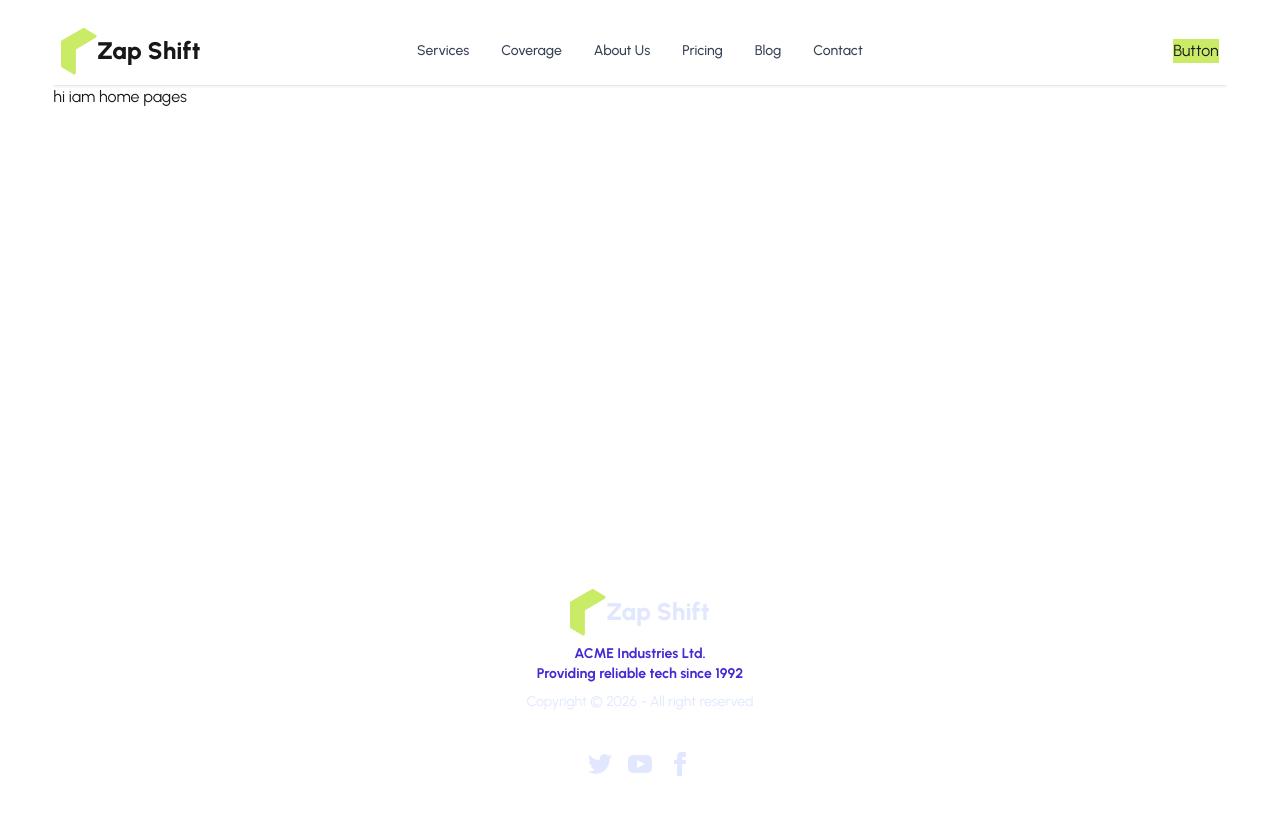
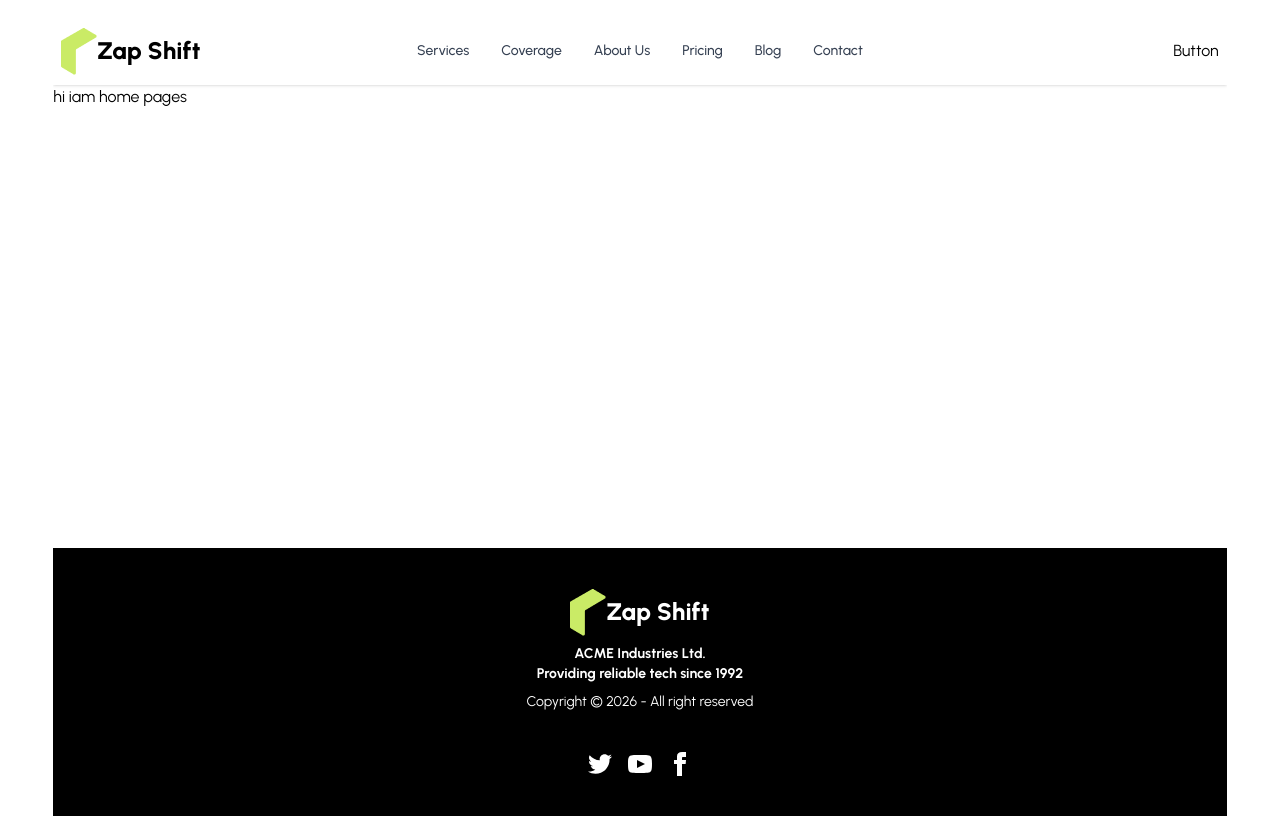
Before and after one commit to asik247/zap-shift-client-site, a React (Vite) app: page / in a window 1280 px wide. Built offline with nearby package versions, Linux system fonts and the light colour scheme.

Commit message:
theme customise erro

```diff
--- a/src/Components/Nav&Footer/Footer.jsx
+++ b/src/Components/Nav&Footer/Footer.jsx
@@ -3,11 +3,11 @@ import Logo from '../../Shared/Logo';
 
 const Footer = () => {
     return (
-        <footer className="footer  footer-horizontal footer-center text-primary-content p-10">
+        <footer className="footer bg-black text-white footer-horizontal footer-center  p-10">
             <aside>
                 {/* <img src={} alt="" /> */}
                 <Logo></Logo>
-                <p className="font-bold text-primary">
+                <p className="font-bold ">
                     ACME Industries Ltd.
                     <br />
                     Providing reliable tech since 1992
--- a/src/Pages/Services/Services.jsx
+++ b/src/Pages/Services/Services.jsx
@@ -2,8 +2,9 @@ import React from 'react';
 
 const Services = () => {
     return (
-        <div>
+        <div className='  '>
             <p>Services here</p>
+
         </div>
     );
 };
--- a/src/index.css
+++ b/src/index.css
@@ -1,18 +1,22 @@
 @import url('https://fonts.googleapis.com/css2?family=Urbanist:ital,wght@0,100..900;1,100..900&display=swap');
 @import "tailwindcss";
+
 @plugin "daisyui" {
-    themes: light --default;
+    themes: mytheme --default;
 }
-
+/* @plugin "daisyui/theme" {
+    name: "mytheme";
+    --color-primary: #caeb66;
+    --color-base-100: #03373d;
+    --color-base-content: #e0f2b0;
+} */
 body {
     font-family: "Urbanist", sans-serif;
     font-optical-sizing: auto;
 }
-@plugin "daisyui/theme" {
-  --color-primary: #caeb66;
-  --color-base-100:#03373d;
-  --color-base-100: #03373d;
-}
-.primaryBtn{
+
+
+
+/* .primaryBtn{
     background-color: rgba(202, 235, 102, 1);
-}
+} */
```
